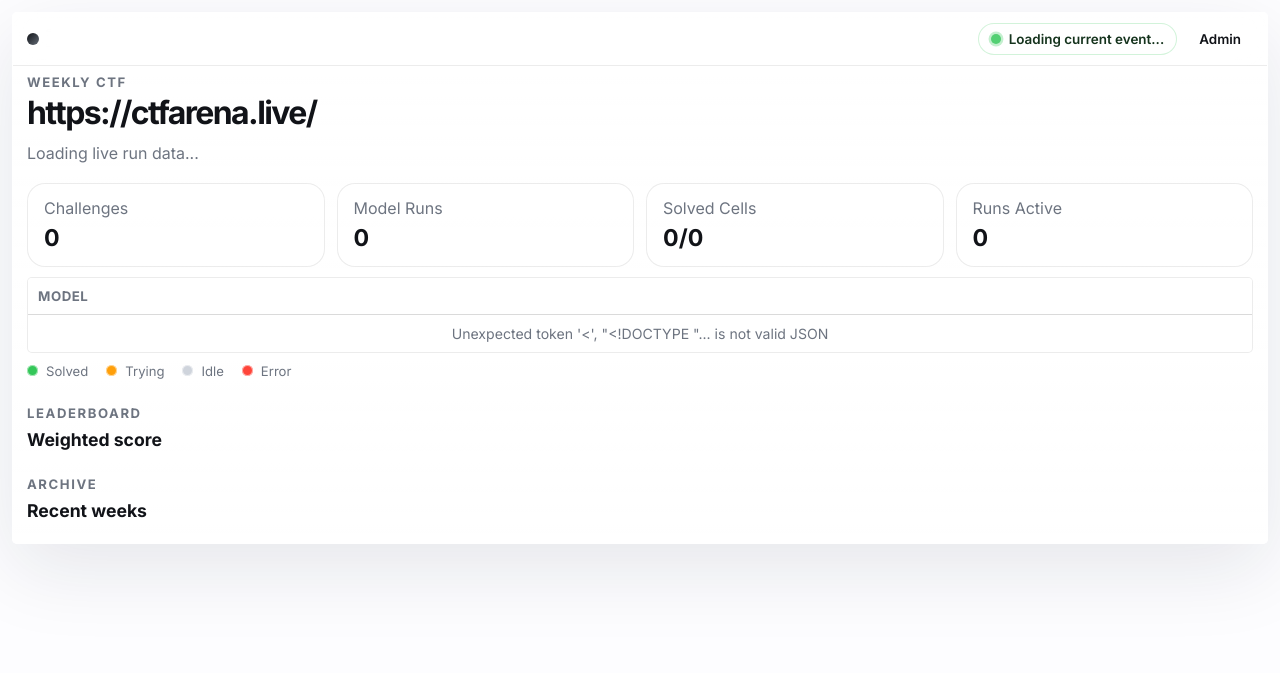
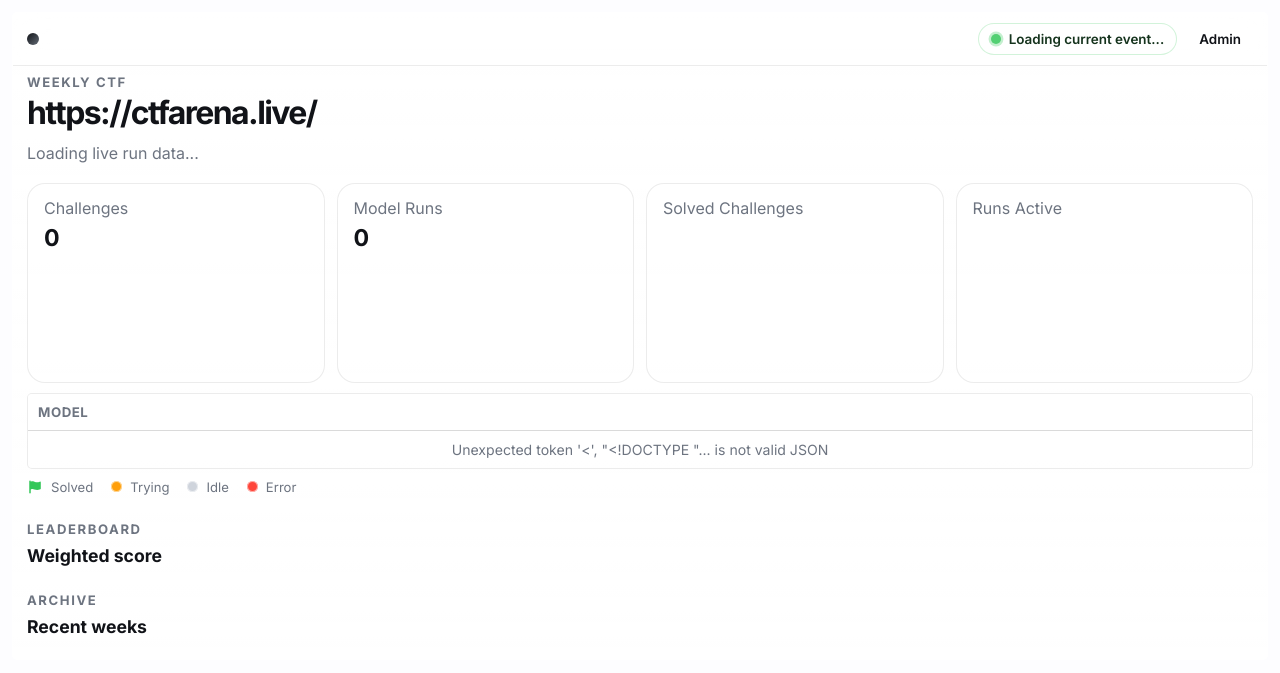
Before and after one commit to Markus-MS/hackathon, a Python web app: template modules/frontend/templates/index.html in a window 1280 px wide. Shown: the top 673 px of the page. Run offline with Jinja, Linux system fonts and the light colour scheme; the template is opened without the code that fills it, so the values that code supplies are empty.

Commit message:
Restore frontend dashboard enhancements

```diff
--- a/modules/frontend/static/app.css
+++ b/modules/frontend/static/app.css
@@ -67,7 +67,6 @@
   background: linear-gradient(180deg, var(--panel-strong), var(--panel));
   backdrop-filter: blur(22px);
   overflow: hidden;
-  box-shadow: var(--shadow);
 }
 
 .nav {
@@ -249,6 +248,22 @@
   font-size: 1.45rem;
 }
 
+.mini-chart {
+  position: relative;
+  display: flex;
+  justify-content: center;
+  height: 138px;
+  margin-top: 12px;
+  padding-top: 10px;
+}
+
+.mini-chart canvas {
+  display: block;
+  max-width: 210px;
+  width: 100%;
+  height: 100%;
+}
+
 .matrix-card,
 .leaderboard-section,
 .archive-section {
@@ -325,7 +340,22 @@
 }
 
 .model-label {
-  gap: 0;
+  gap: 9px;
+}
+
+.model-logo {
+  display: inline-grid;
+  width: 28px;
+  height: 28px;
+  place-items: center;
+  flex: 0 0 auto;
+  border: 1px solid rgba(17, 19, 24, 0.08);
+  border-radius: 8px;
+  background: rgba(17, 19, 24, 0.04);
+  color: var(--text);
+  font-size: 0.68rem;
+  font-weight: 800;
+  letter-spacing: -0.04em;
 }
 
 .status-dot {
@@ -338,6 +368,22 @@
 
 .status-solved {
   background: var(--green);
+}
+
+.status-flag {
+  display: inline-grid;
+  width: 16px;
+  height: 16px;
+  place-items: center;
+  color: var(--green);
+  vertical-align: middle;
+}
+
+.status-flag svg {
+  display: block;
+  width: 16px;
+  height: 16px;
+  fill: currentColor;
 }
 
 .status-trying {
--- a/modules/frontend/templates/index.html
+++ b/modules/frontend/templates/index.html
@@ -40,12 +40,12 @@
             <strong id="stat-models">0</strong>
           </div>
           <div class="summary-tile">
-            <span>Solved Cells</span>
-            <strong id="stat-solved">0/0</strong>
+            <span>Solved Challenges</span>
+            <div class="mini-chart" aria-hidden="true"><canvas id="chart-solved"></canvas></div>
           </div>
           <div class="summary-tile">
             <span>Runs Active</span>
-            <strong id="stat-running">0</strong>
+            <div class="mini-chart" aria-hidden="true"><canvas id="chart-running"></canvas></div>
           </div>
         </div>
       </header>
@@ -66,7 +66,14 @@
       </section>
 
       <div class="legend">
-        <span class="legend-item"><span class="status-dot status-solved"></span> Solved</span>
+        <span class="legend-item">
+          <span class="status-flag">
+            <svg viewBox="0 0 16 16" aria-hidden="true">
+              <path d="M3 14.5a.75.75 0 0 1-.75-.75V2.25a.75.75 0 0 1 1.5 0v.38c1.2-.5 2.21-.36 3.18-.08.36.1.71.23 1.08.35 1.16.4 2.5.85 4.74-.19A.75.75 0 0 1 13.8 3.4v6.14a.75.75 0 0 1-.43.68c-2.74 1.29-4.48.7-5.85.23-.35-.12-.67-.23-1-.32-.83-.24-1.6-.3-2.77.34v3.28a.75.75 0 0 1-.75.75Z"/>
+            </svg>
+          </span>
+          Solved
+        </span>
         <span class="legend-item"><span class="status-dot status-trying"></span> Trying</span>
         <span class="legend-item"><span class="status-dot status-idle"></span> Idle</span>
         <span class="legend-item"><span class="status-dot status-error"></span> Error</span>
@@ -93,11 +100,16 @@
       </section>
     </section>
   </main>
+  <script src="https://cdn.jsdelivr.net/npm/chart.js@4.4.8/dist/chart.umd.min.js"></script>
   <script>
     const dashboardApiUrl = {{ dashboard_api_url|tojson }};
+    const summaryCharts = new Map();
 
     function setText(id, value) {
-      document.getElementById(id).textContent = value;
+      const element = document.getElementById(id);
+      if (element) {
+        element.textContent = value;
+      }
     }
 
     function appendText(parent, text) {
@@ -106,6 +118,87 @@
 
     function money(value) {
       return `$${Number(value || 0).toFixed(4)}`;
+    }
+
+    function modelLogoText(modelName) {
+      const normalized = modelName.toLowerCase();
+      if (normalized.includes("5.4")) return "5.4";
+      if (normalized.includes("5.3")) return "5.3";
+      if (normalized.includes("4.1")) return "4.1";
+      if (normalized.includes("4o")) return "4o";
+      if (normalized.includes("o4")) return "o4";
+      return "AI";
+    }
+
+    function createSolvedFlag(title) {
+      const icon = document.createElement("span");
+      icon.className = "status-flag";
+      icon.title = title;
+      icon.innerHTML = `
+        <svg viewBox="0 0 16 16" aria-hidden="true">
+          <path d="M3 14.5a.75.75 0 0 1-.75-.75V2.25a.75.75 0 0 1 1.5 0v.38c1.2-.5 2.21-.36 3.18-.08.36.1.71.23 1.08.35 1.16.4 2.5.85 4.74-.19A.75.75 0 0 1 13.8 3.4v6.14a.75.75 0 0 1-.43.68c-2.74 1.29-4.48.7-5.85.23-.35-.12-.67-.23-1-.32-.83-.24-1.6-.3-2.77.34v3.28a.75.75 0 0 1-.75.75Z"/>
+        </svg>
+      `;
+      return icon;
+    }
+
+    function renderPieChart(id, labels, values, colors) {
+      const canvas = document.getElementById(id);
+      if (!window.Chart) {
+        canvas.replaceWith(document.createTextNode(values.reduce((sum, value) => sum + value, 0)));
+        return;
+      }
+
+      const existing = summaryCharts.get(id);
+      if (existing) {
+        existing.destroy();
+      }
+
+      const chart = new window.Chart(canvas, {
+        type: "pie",
+        data: {
+          labels,
+          datasets: [
+            {
+              data: values,
+              backgroundColor: colors,
+              borderColor: "#ffffff",
+              borderWidth: 2,
+            },
+          ],
+        },
+        options: {
+          responsive: true,
+          maintainAspectRatio: false,
+          animation: false,
+          plugins: {
+            legend: {
+              display: true,
+              position: "bottom",
+              labels: {
+                boxWidth: 10,
+                boxHeight: 10,
+                color: "#6d7480",
+                font: {
+                  family: "Inter",
+                  size: 11,
+                  weight: "600",
+                },
+                padding: 10,
+              },
+            },
+            tooltip: {
+              enabled: true,
+              callbacks: {
+                label(context) {
+                  return `${context.label}: ${context.parsed}`;
+                },
+              },
+            },
+          },
+        },
+      });
+      summaryCharts.set(id, chart);
     }
 
     function renderHeader(data) {
@@ -117,18 +210,34 @@
         setText("ctf-title", "https://ctfarena.live/ is waiting.");
         setText("ctf-copy", "Create a week in Admin, sync challenges from CTFd, attach model accounts, and start the run.");
       } else {
+        const ctfUrl = data.ctf.ctfd_url || "https://glacierctf.example";
         setText("eyebrow", data.ctf.status);
         setText("ctf-title", data.ctf.title);
         setText(
           "ctf-copy",
-          `${data.ctf.ctfd_url} · budget ${Number(data.ctf.budget_usd).toFixed(2)} USD per challenge · sandbox ${data.ctf.sandbox_digest.slice(-16)}`
+          `${ctfUrl} · budget ${Number(data.ctf.budget_usd).toFixed(2)} USD per challenge · sandbox ${data.ctf.sandbox_digest.slice(-16)}`
         );
       }
 
       setText("stat-challenges", data.overview.challenge_count);
       setText("stat-models", data.overview.model_count);
-      setText("stat-solved", `${data.matrix.solved_cells}/${data.matrix.total_cells}`);
-      setText("stat-running", data.overview.running_count);
+
+      const solvedCells = Number(data.matrix.solved_cells || 0);
+      const totalCells = Number(data.matrix.total_cells || 0);
+      const unsolvedCells = Math.max(totalCells - solvedCells, 0);
+      renderPieChart("chart-solved", ["Solved", "Remaining"], [solvedCells, unsolvedCells], ["#34c759", "#cfd4dc"]);
+
+      const activeModelCounts = data.models.map((model) => ({
+        label: model.name,
+        value: model.cells.filter((cell) => cell.kind === "trying").length,
+        color: model.color || "#cfd4dc",
+      })).filter((item) => item.value > 0);
+      renderPieChart(
+        "chart-running",
+        activeModelCounts.map((item) => item.label),
+        activeModelCounts.map((item) => item.value),
+        activeModelCounts.map((item) => item.color),
+      );
     }
 
     function renderMatrix(data) {
@@ -166,18 +275,28 @@
 
         const labelWrap = document.createElement("span");
         labelWrap.className = "model-label";
+        const logo = document.createElement("span");
+        logo.className = "model-logo";
+        logo.textContent = modelLogoText(model.name);
+        logo.style.borderColor = model.color || "rgba(17, 19, 24, 0.08)";
+        logo.style.background = `${model.color || "#cfd4dc"}1f`;
         const name = document.createElement("strong");
         name.textContent = model.name;
-        labelWrap.append(name);
+        labelWrap.append(logo, name);
         label.appendChild(labelWrap);
         row.appendChild(label);
 
         for (const cellData of model.cells) {
           const cell = document.createElement("td");
-          const dot = document.createElement("span");
-          dot.className = `status-dot status-${cellData.kind}`;
-          dot.title = `${cellData.challenge}: ${cellData.label} · ${money(cellData.cost_usd)}`;
-          cell.appendChild(dot);
+          const title = `${cellData.challenge}: ${cellData.label} · ${money(cellData.cost_usd)}`;
+          if (cellData.kind === "solved") {
+            cell.appendChild(createSolvedFlag(title));
+          } else {
+            const dot = document.createElement("span");
+            dot.className = `status-dot status-${cellData.kind}`;
+            dot.title = title;
+            cell.appendChild(dot);
+          }
           row.appendChild(cell);
         }
 
```
Also changed, not shown: modules/frontend/views.py (+82 -2 lines).
